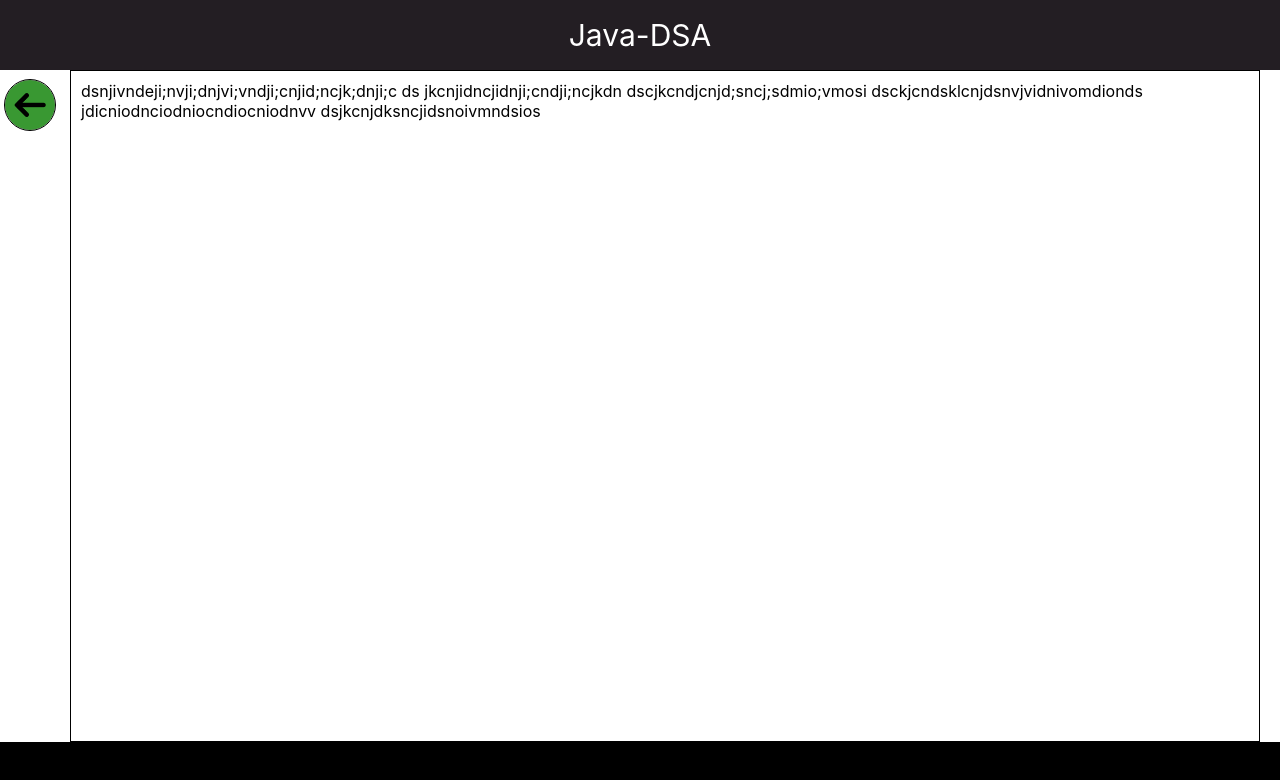
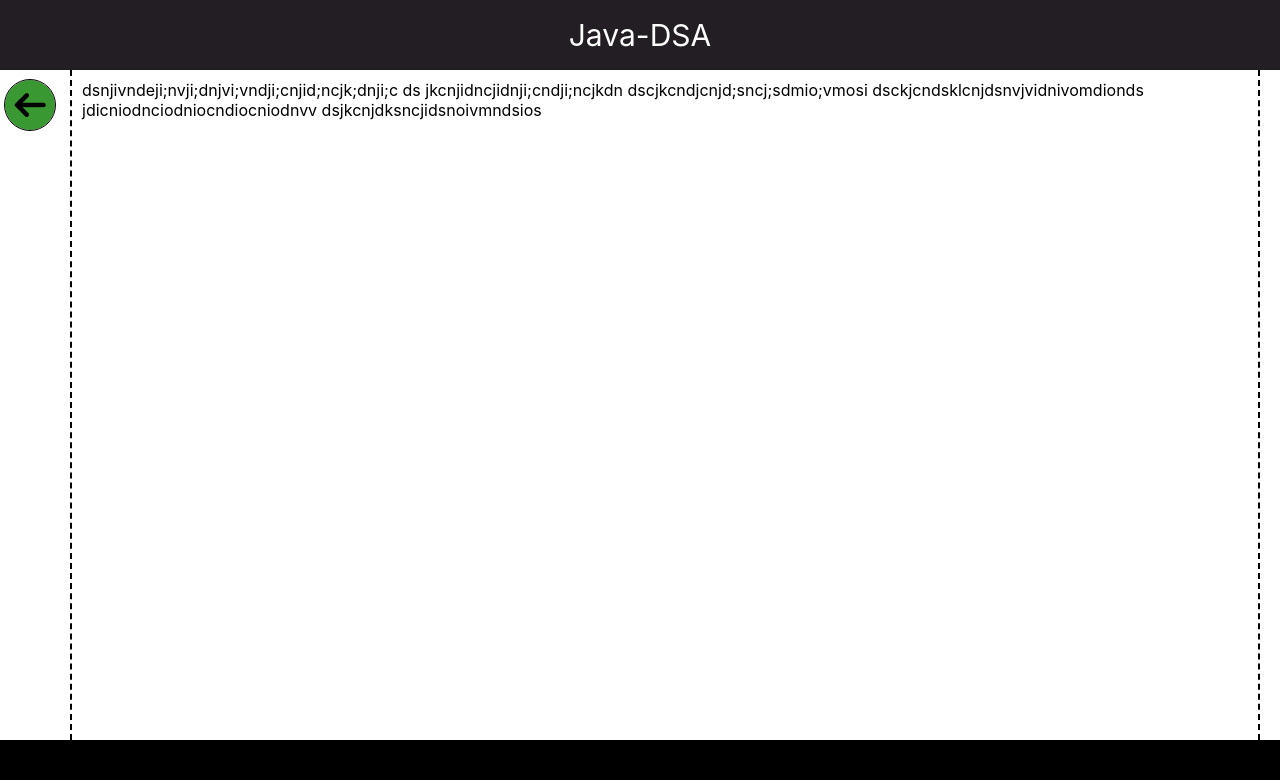
Before and after one commit to thugperfect/Java-Dsa-Problems, a React (Create React App) app: page / in a window 1280 px wide. Shown: the top 780 px of the page. Built offline with nearby package versions, Linux system fonts and the light colour scheme.

Commit message:
body styles changed..

```diff
--- a/public/index.html
+++ b/public/index.html
@@ -12,7 +12,7 @@
     <link rel="apple-touch-icon" href="%PUBLIC_URL%/logo192.png" />
 
 
-    <title>React App</title>
+    <title>Java-DSA</title>
   </head>
   <body>
     <noscript>You need to enable JavaScript to run this app.</noscript>
--- a/src/styles/App.css
+++ b/src/styles/App.css
@@ -22,6 +22,7 @@ height: 650px;
 margin-left: 70px;
 margin-right: 20px;
 color:black;
-border: 1px solid;
+border-left: 2px dashed;
+border-right: 2px dashed;
 padding: 10px
 }
```
